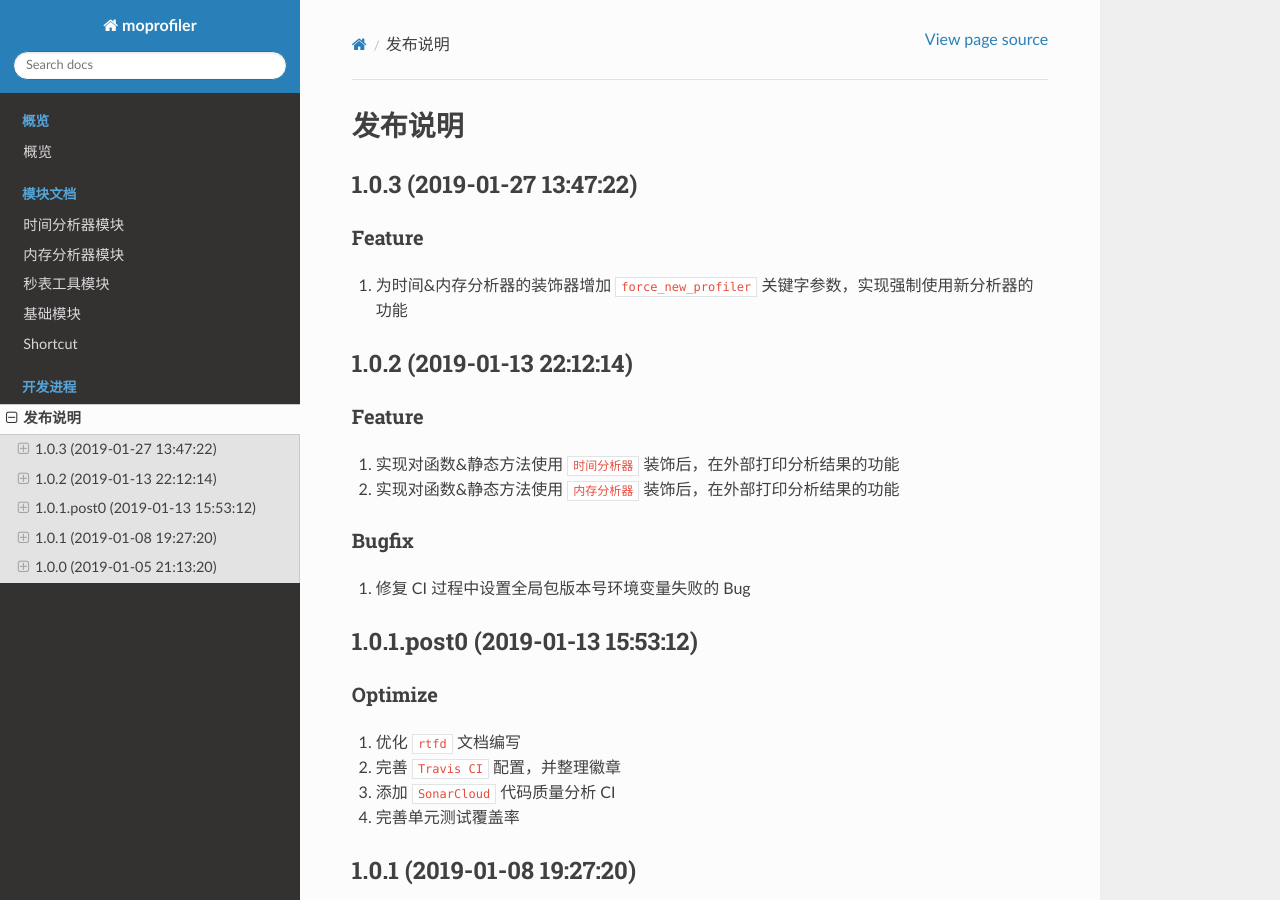
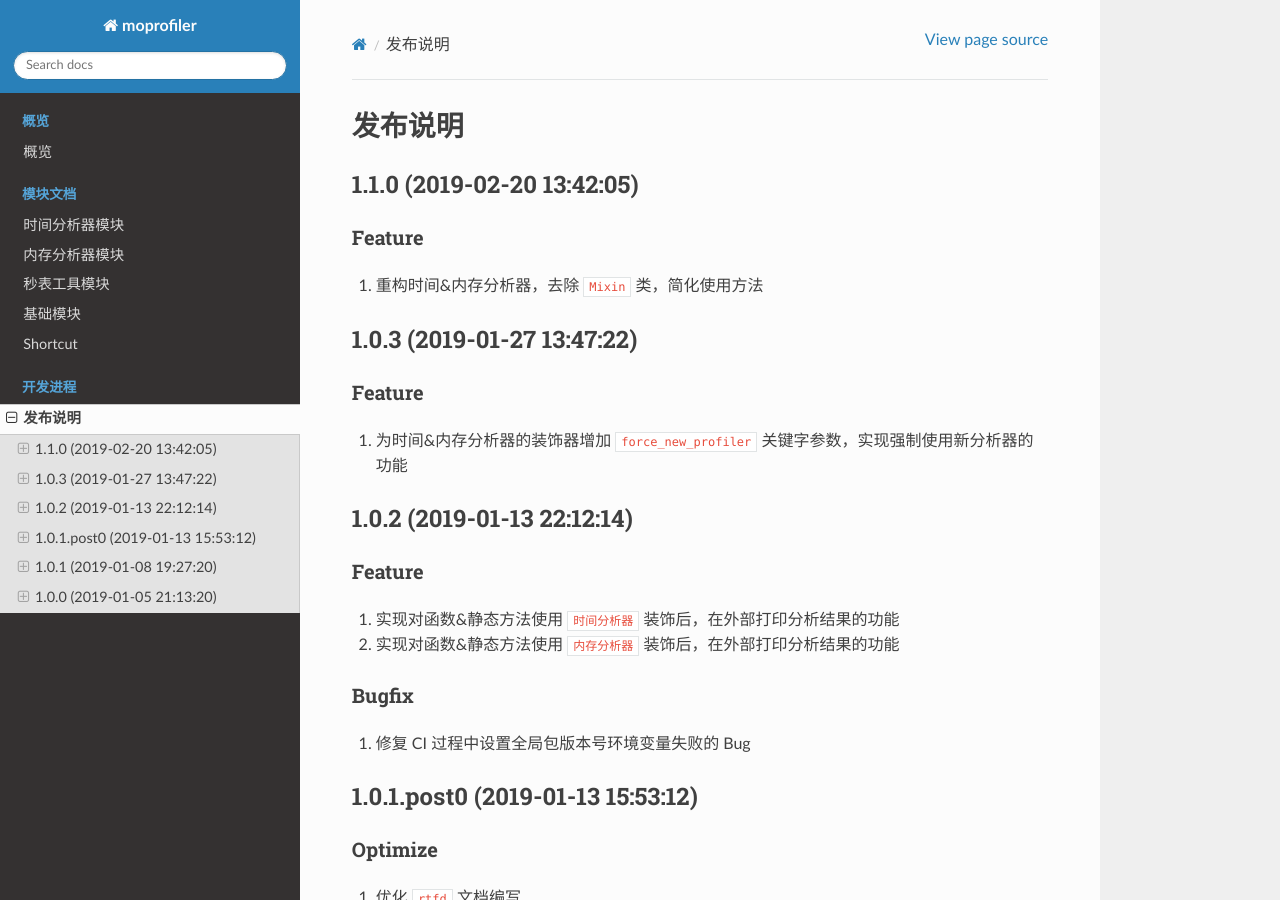
Before and after one commit to littlemo/moprofiler, a Sphinx documentation site: the page built from docs/source/develop/release.rst, in a window 1280 px wide and 900 px high. Built offline with Sphinx 7.4.7 and the Read the Docs theme 2.0.0, drawn with Linux system fonts in a browser that asks for light colours; formulas are drawn with MathJax 3.

Commit message:
Docs: 更新发布说明

```diff
--- a/docs/source/develop/release.rst
+++ b/docs/source/develop/release.rst
@@ -3,6 +3,15 @@
 ========
 发布说明
 ========
+
+1.1.0 (2019-02-20 13:42:05)
+---------------------------
+
+Feature
+~~~~~~~
+
+#. 重构时间&内存分析器，去除 ``Mixin`` 类，简化使用方法
+
 
 1.0.3 (2019-01-27 13:47:22)
 ---------------------------
```
